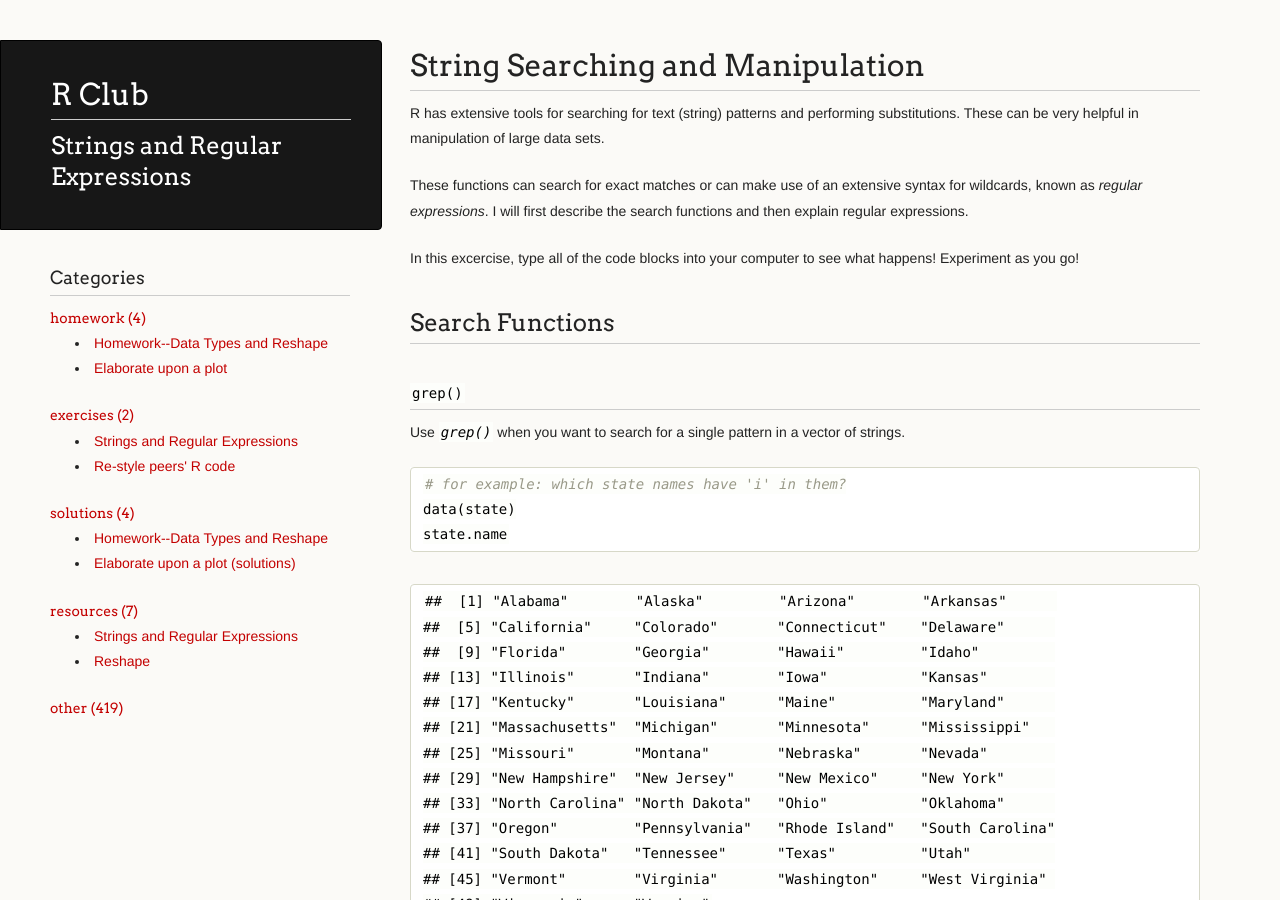
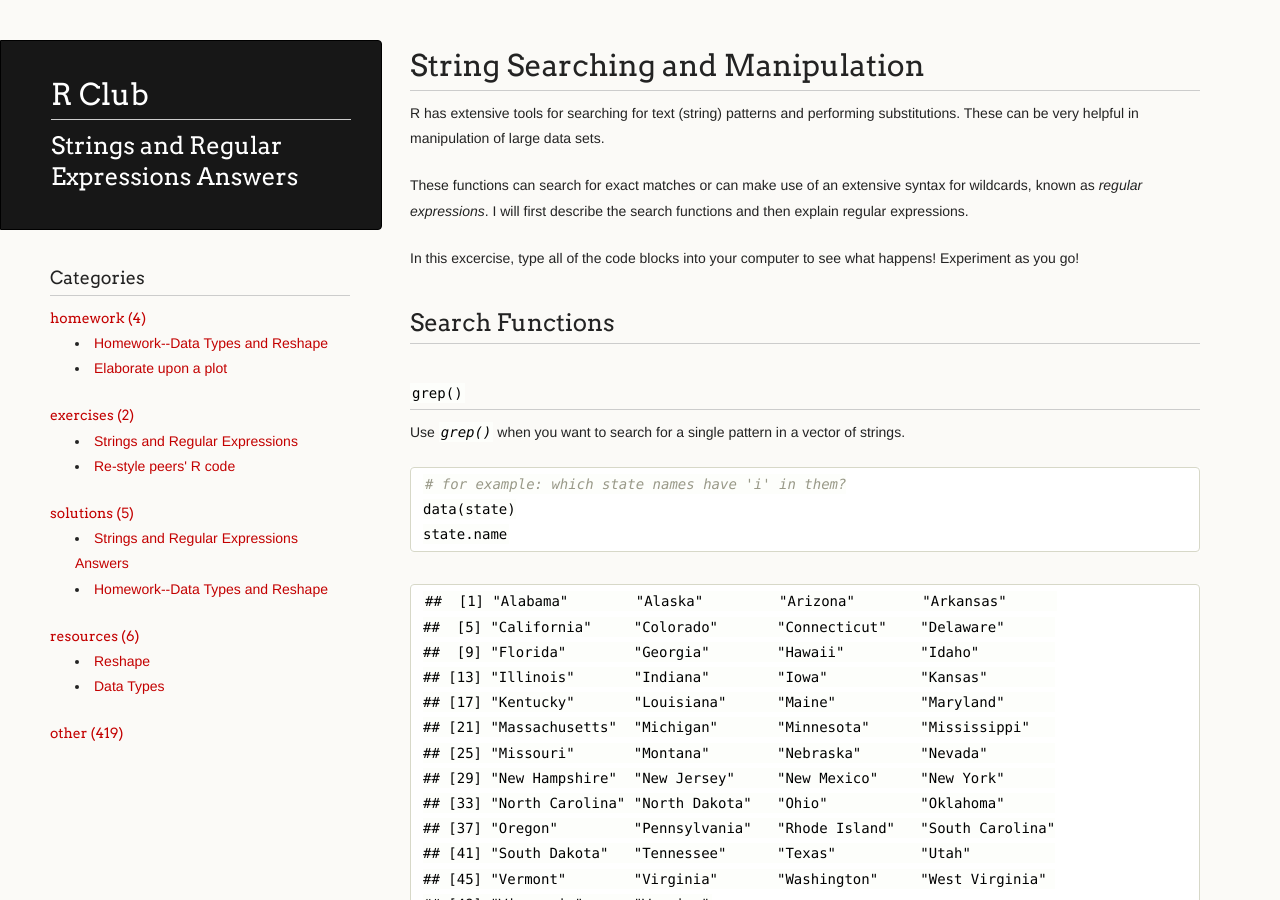
Before and after one commit to mfcovington/r_club, a Jekyll site: the page built from _posts/2013-05-01-Text-Searches-Regular-Expressions-Answers.md, in a window 1280 px wide and 900 px high. Built offline with Jekyll 4.4.1, drawn with Linux system fonts in a browser that asks for light colours; Markdown is read by kramdown in place of the engine named in the settings; comment, search, counter and statistics services are not loaded.

Commit message:
minor edit for post type and title

```diff
--- a/_posts/2013-05-01-Text-Searches-Regular-Expressions-Answers.md
+++ b/_posts/2013-05-01-Text-Searches-Regular-Expressions-Answers.md
@@ -1,7 +1,7 @@
 ---
-title: Strings and Regular Expressions
+title: Strings and Regular Expressions Answers
 layout: post
-categories: resources
+categories: solutions
 comments: true
 duedate:
 author: Julin Maloof
--- a/_rmd/2013-05-01-Text-Searches-Regular-Expressions-Answers.Rmd
+++ b/_rmd/2013-05-01-Text-Searches-Regular-Expressions-Answers.Rmd
@@ -1,7 +1,7 @@
 ---
-title: Strings and Regular Expressions
+title: Strings and Regular Expressions Answers
 layout: post
-categories: resources
+categories: solutions
 comments: true
 duedate:
 author: Julin Maloof
```
